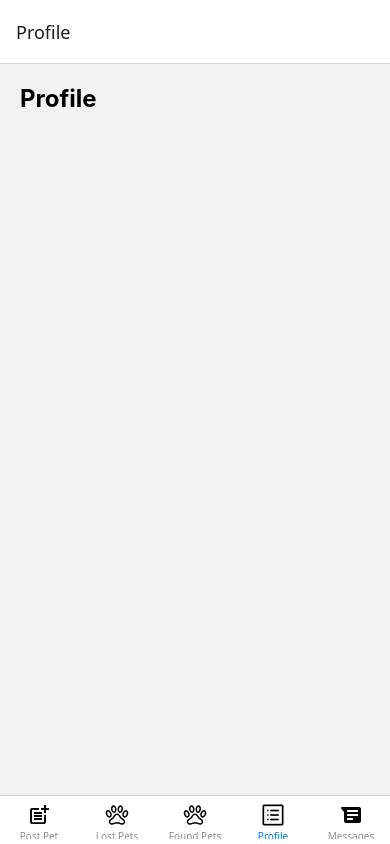
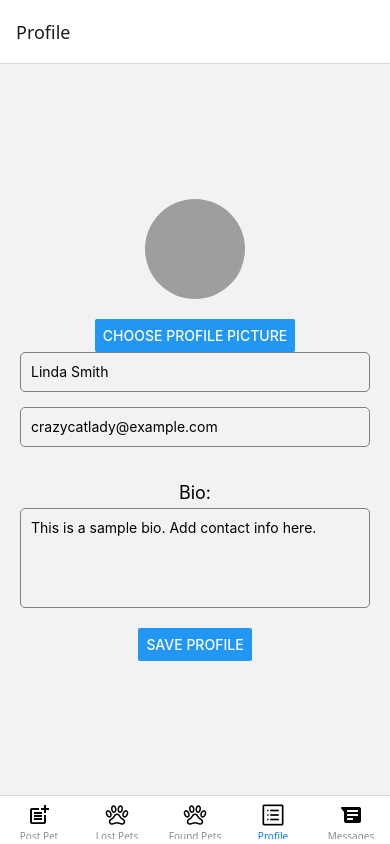
Before and after one commit to amyzal02/PetApp, a React Native app: screen /Profile in a window 390 px wide. Built offline with nearby package versions, Linux system fonts and the light colour scheme; grey boxes are pictures that could not be loaded.

Commit message:
profile page updated

```diff
--- a/app.json
+++ b/app.json
@@ -27,6 +27,12 @@
     },
     "web": {
       "favicon": "./assets/favicon.png"
-    }
+    },
+	"expo-camera":
+        {
+          "cameraPermission": "Allow $(PRODUCT_NAME) to access your camera",
+          "microphonePermission": "Allow $(PRODUCT_NAME) to access your microphone",
+          "recordAudioAndroid": true
   }
 }
+}
--- a/package.json
+++ b/package.json
@@ -24,7 +24,8 @@
     "react-native-paper": "^5.12.5",
     "react-native-reanimated": "^3.16.3",
     "react-native-safe-area-context": "^4.12.0",
-    "react-native-screens": "~4.1.0"
+    "react-native-screens": "~4.1.0",
+    "expo-camera": "~16.0.9"
   },
   "devDependencies": {
     "@babel/core": "^7.20.0",
--- a/src/PostPet.tsx
+++ b/src/PostPet.tsx
@@ -18,7 +18,7 @@ const PostPet = ({ onPost }) => {
       quality: 1,
     });
 
-    if (!result.cancelled) {
+    if (!result.canceled) {
       setPetPhoto({ uri: result.assets.at(0).uri });
       setSelectedImage(result.assets.at(0).uri); // Save the URI of the selected image
     }
--- a/src/Profile.tsx
+++ b/src/Profile.tsx
@@ -1,24 +1,131 @@
-// src/index.tsx
-import React from 'react';
-import { View, Text, StyleSheet } from 'react-native';
+import React, { useState } from 'react';
+import { View, Text, StyleSheet, Image, TextInput, Button, TouchableWithoutFeedback, Keyboard } from 'react-native';
+import * as ImagePicker from 'expo-image-picker';
+import { Picker } from '@react-native-picker/picker';
 
 const Profile = () => {
+  const [bio, setBio] = useState('This is a sample bio. Add contact info here.');
+  const [name, setName] = useState('Linda Smith');  // Editable name
+  const [email, setEmail] = useState('crazycatlady@example.com');  // Editable email
+
+  const [profilePicture, setProfilePicture] = useState('https://cdn2.thecatapi.com/images/1p5.jpg');  // Static random cat image
+
+  const handleBioChange = (text) => {
+    setBio(text);
+  };
+
+  const handleNameChange = (text) => {
+    setName(text);  // Update name state
+  };
+
+  const handleEmailChange = (text) => {
+    setEmail(text);  // Update email state
+  };
+
+  const handleSave = () => {
+    alert('Profile saved!');
+    Keyboard.dismiss();  // Dismiss the keyboard when the save button is pressed
+  };
+
+
+  const handleProfilePicChange = (text) => {
+    setProfilePicture(text);  // Update profile picture URL
+  };
+
+  const pickImage = async () => {
+    let result = await ImagePicker.launchImageLibraryAsync({
+      mediaTypes: ImagePicker.MediaTypeOptions.Images,
+      allowsEditing: true,
+      quality: 1,
+    });
+
+    if (!result.canceled) {
+		setProfilePicture(result.assets.at(0).uri);
+    }
+  };
+
   return (
-    <View style={styles.container}>
-      <Text style={styles.title}>Profile</Text>
-      {/* Render user profile details here */}
-    </View>
+	// Dismiss keyboard after typing
+    <TouchableWithoutFeedback onPress={() => Keyboard.dismiss()}>
+      <View style={styles.container}>
+        {/* Profile Picture */}
+        <Image source={{ uri: profilePicture }} style={styles.profilePicture} />
+
+        {/* Button to choose an image */}
+        <Button title="Choose Profile Picture" onPress={pickImage} />
+
+
+        {/* Editable name */}
+        <TextInput
+          style={styles.inputField}
+          value={name}
+          onChangeText={handleNameChange}
+        />
+
+        {/* Editable email */}
+        <TextInput
+          style={styles.inputField}
+          value={email}
+          onChangeText={handleEmailChange}
+        />
+
+        <Text style={styles.bioLabel}>Bio:</Text>
+        <TextInput
+          style={styles.bioInput}
+          multiline
+          numberOfLines={4}
+          value={bio}
+          onChangeText={handleBioChange}
+        />
+        <Button title="Save Profile" onPress={handleSave} />
+      </View>
+    </TouchableWithoutFeedback>
   );
 };
 
 const styles = StyleSheet.create({
   container: {
     flex: 1,
+    justifyContent: 'center',
+    alignItems: 'center',
     padding: 20,
   },
-  title: {
+  profilePicture: {
+    width: 100,
+    height: 100,
+    borderRadius: 50,
+    marginBottom: 20,
+  },
+  inputField: {
+    width: '100%',
+    height: 40,
+    borderColor: 'gray',
+    borderWidth: 1,
+    borderRadius: 5,
+    paddingLeft: 10,
+    marginBottom: 15,
+  },
+  name: {
     fontSize: 24,
     fontWeight: 'bold',
+  },
+  email: {
+    fontSize: 16,
+    color: 'gray',
+  },
+  bioLabel: {
+    fontSize: 18,
+    marginTop: 20,
+    marginBottom: 5,
+  },
+  bioInput: {
+    width: '100%',
+    height: 100,
+    borderColor: 'gray',
+    borderWidth: 1,
+    borderRadius: 5,
+    padding: 10,
+    marginBottom: 20,
   },
 });
 
```
Also changed, not shown: 1 other file (tests, documents, lock files or other folders).
